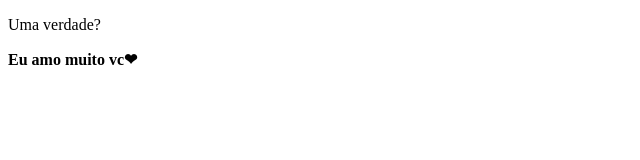
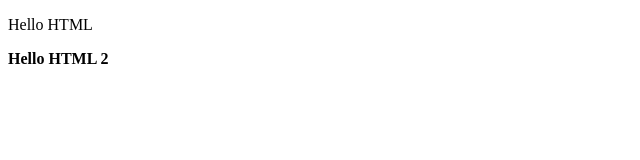
Before and after one commit to PeArthur/bootcamp_devjr, a plain HTML site: page BOOTCAMP_DEVJR/index.html in a window 1280 px wide. Shown: the full height of the page, 0-640 px from the left. Drawn offline with Linux system fonts and the light colour scheme.

Commit message:
Segunda Alteração

```diff
--- a/BOOTCAMP_DEVJR/index.html
+++ b/BOOTCAMP_DEVJR/index.html
@@ -6,7 +6,7 @@
     <title>Hello HTMLt</title>
 </head>
 <body>
-    <P>Uma verdade?</P>
-    <p><strong>Eu amo muito vc<strong>❤</p>
+    <P>Hello HTML</P>
+    <p><strong>Hello HTML 2<strong></p>
 </body>
 </html>
```
